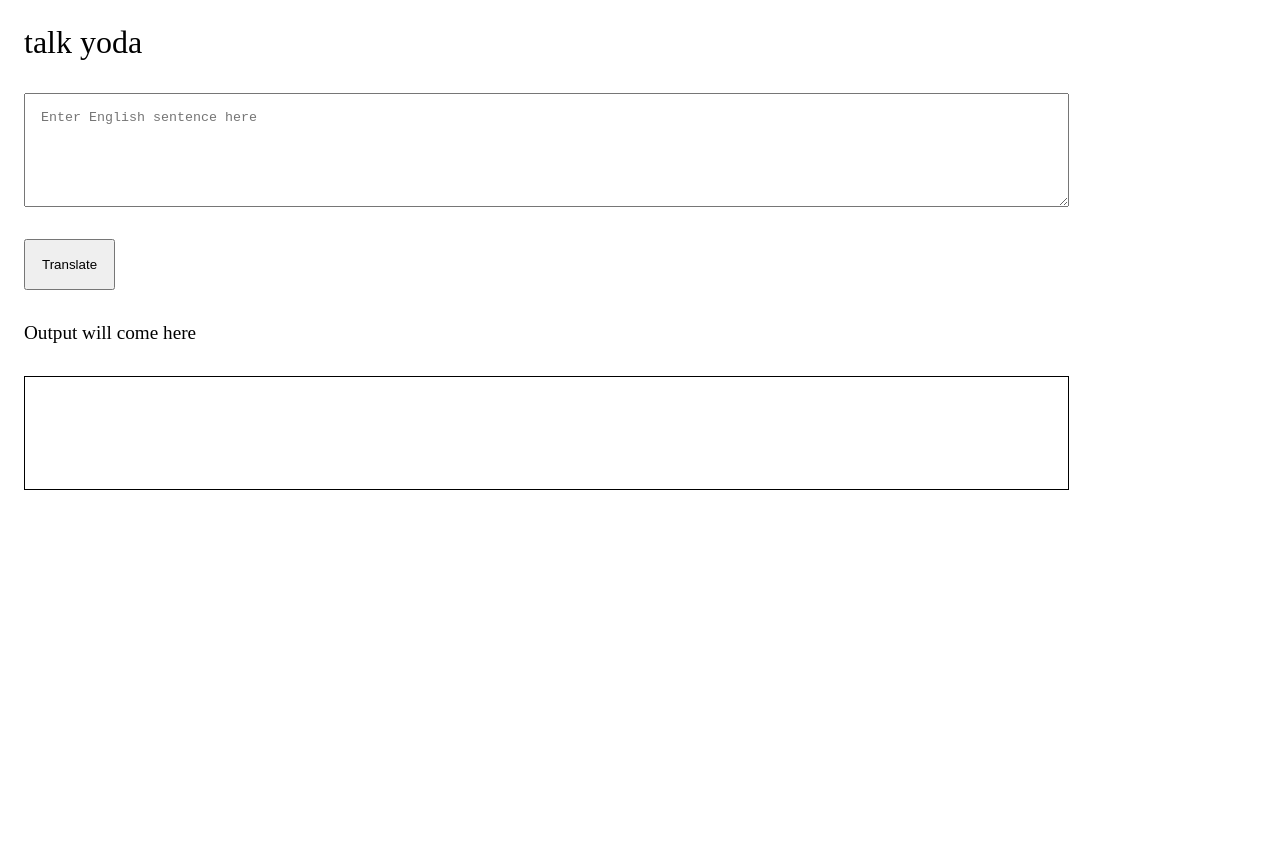
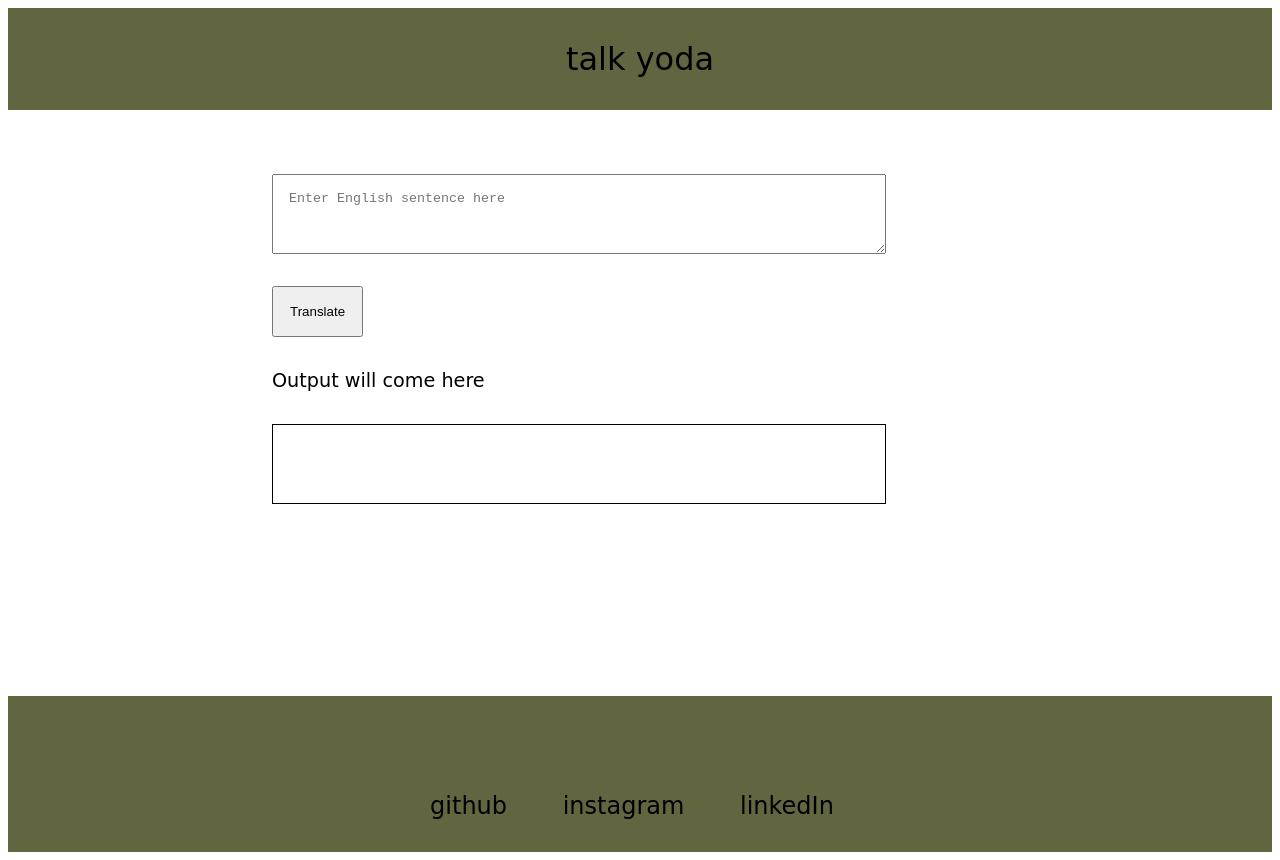
Before and after one commit to SuryanshChopra/talk-yoda, a plain HTML site: page index.html in a window 1280 px wide. Before the commit the page ends 800 px from the top, so only its background shows below. Drawn offline with Linux system fonts and the light colour scheme; a web font is replaced by a local one.

Commit message:
Added design

```diff
--- a/index.html
+++ b/index.html
@@ -4,32 +4,17 @@
     <meta charset="UTF-8">
     <meta http-equiv="X-UA-Compatible" content="IE=edge">
     <meta name="viewport" content="width=device-width, initial-scale=1.0">
+    <link rel="stylesheet" href="style.css">
+    <link rel="preconnect" href="https://fonts.googleapis.com">
+    <link rel="preconnect" href="https://fonts.gstatic.com" crossorigin>
+    <link href="https://fonts.googleapis.com/css2?family=Poller+One&display=swap" rel="stylesheet">
     <title>yoda speak</title>
-    <style>
-        textarea {
-            width: 80%;
-            height: 10vh;
-            display: block;
-            margin: 1rem;
-            padding: 1rem;
-        }
-
-        #output {
-            border: 1px solid black;
-            height: 10vh;
-            width: 80%;
-            margin: 1rem;
-            padding: 1rem;
-        }
-    </style>
-
 
 </head>
 <body>
     <nav>
-        <div style="font-size: 2rem; padding: 1rem;">
-            talk yoda
-        </div>
+        talk yoda
+
     </nav>
     <main>
 
@@ -38,10 +23,19 @@
             <div style = "padding: 1rem;">
         <button id="btn-translate" style="padding: 1rem;">Translate</button>
         </div>
-    </main>
 
     <div style="font-size: larger; padding: 1rem;"> Output will come here </div>
     <div id="output"></div>
+    </main>
+
+    <footer class="footer">
+        <ul class="social-links link list-non-bullet">
+            <li class="list-item-inline"><a class ="link" href="https://github.com/SuryanshChopra">github</a></li>
+            <li class="list-item-inline"><a class ="link" href="https://www.instagram.com/choprasuryansh">instagram</a></li>
+            <li class="list-item-inline"><a class ="link"href="https://www.linkedin.com/in/suryanshchopra/">linkedIn</a></li>
+        </ul>
+    </footer>
+
     <script src="app.js" type="text/javascript"> </script>
 </body>
 </html>
--- /dev/null
+++ b/style.css
@@ -0,0 +1,81 @@
+
+* {
+    box-sizing: border-box;
+}
+
+:root {
+    --primary-color: #616640;
+}
+
+body {
+    font-family: 'Poller One', cursive;
+
+}
+
+textarea {
+    width: 80%;
+    height: 10vh;
+    display: block;
+    margin: 1rem;
+    padding: 1rem;
+}
+
+#output {
+    border: 1px solid black;
+    height: 10vh;
+    width: 80%;
+    margin: 1rem;
+    padding: 1rem;
+}
+
+nav {
+    background-color: var(--primary-color);
+    padding: 2rem;
+    text-align: center;
+    font-size: 2rem;
+
+    margin-bottom: 2rem;
+}
+
+main {
+    margin: auto;
+    padding: 1rem;
+    max-width: 800px;
+}
+
+.list-item-inline {
+    display: inline;
+    padding: 0rem 0.5rem;
+}
+
+.link {
+    box-sizing: border-box;
+    text-decoration: none;
+    padding: 0.5rem 1rem;
+    margin-top: 5rem;
+    margin-bottom: 1rem;
+    font-size: 1.5rem;
+}
+
+.footer {
+    display: block;
+    margin-top: 10rem;
+    padding: 0.5rem;
+    text-align: center;
+    background-color: var(--primary-color);
+}
+
+.footer .link {
+    color: black;
+
+}
+
+.footer .footer-header {
+    font-weight: bold;
+    font-size: large;
+
+}
+
+.footer ul {
+    padding-inline-start: 0px;
+}
```
